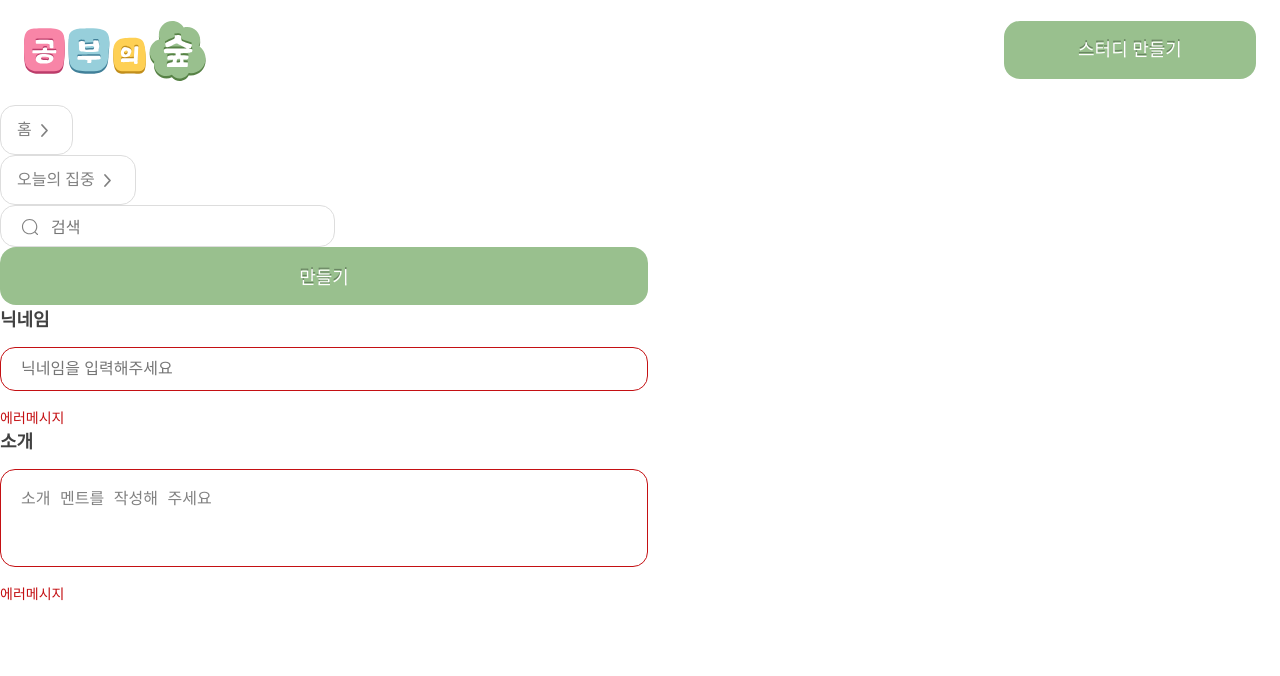
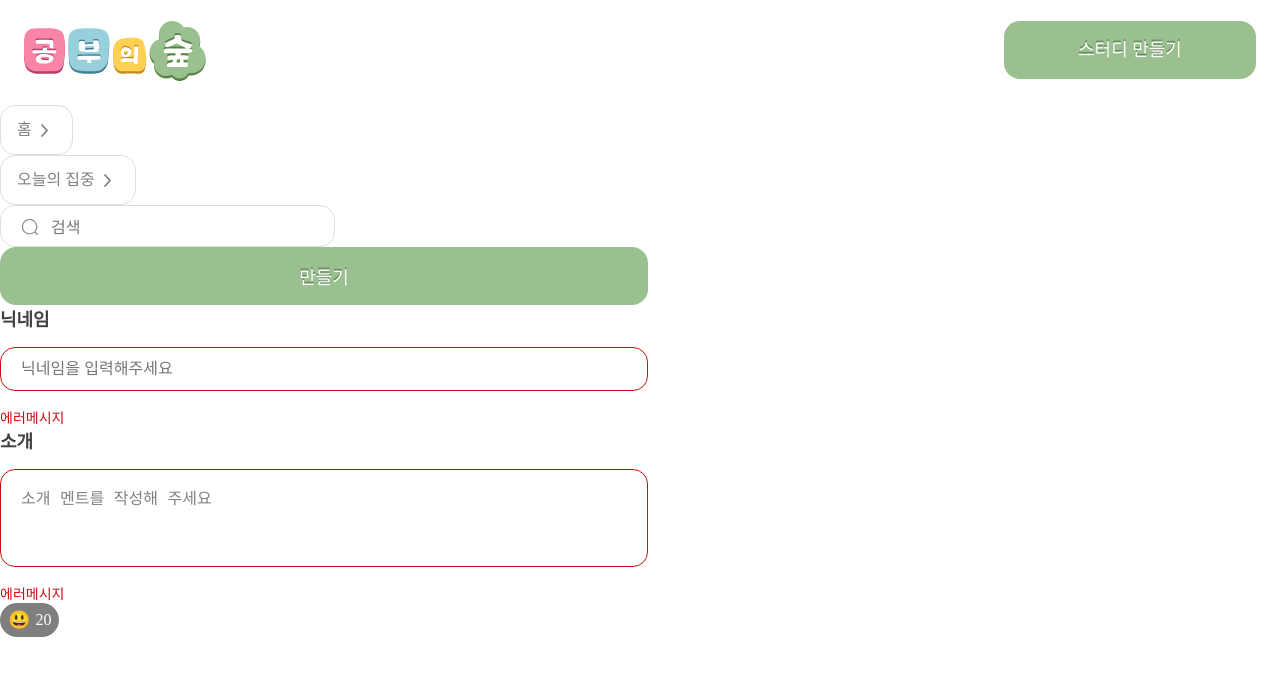
Before and after one commit to 15-sprint-fullstack/15-StudyForest-Boradori-FE, a React (Vite) app: page / in a window 1280 px wide. Shown: the top 676 px of the page. Built offline with nearby package versions, Linux system fonts and the light colour scheme; a web font is replaced by a local one.

Commit message:
feat: Tag 공용 컴포넌트 제작

```diff
--- a/src/App.jsx
+++ b/src/App.jsx
@@ -5,6 +5,7 @@ import {
   MoveButton,
   Navigation,
   NormalButton,
+  Tag,
 } from '#publicComponents';
 import { useEffect, useState } from 'react';
 
@@ -54,6 +55,8 @@ function App() {
         multiline={true}
         error="에러메시지"
       />
+
+      <Tag emoji={'😃'} count={20} />
     </div>
   );
 }
--- /dev/null
+++ b/src/components/public/Tag.jsx
@@ -0,0 +1,10 @@
+import styles from '#styles/Tag.module.css';
+
+export function Tag({ emoji, count }) {
+  return (
+    <div className={styles.tagContainer}>
+      <span className={styles.emoji}>{emoji}</span>
+      <span className={styles.count}>{count}</span>
+    </div>
+  );
+}
--- a/src/components/public/index.js
+++ b/src/components/public/index.js
@@ -3,3 +3,4 @@ export { Navigation } from './Navigation';
 export { Modal } from './Modal';
 export { NormalButton } from './NormalButton';
 export { InputContainer } from './InputContainer';
+export { Tag } from './Tag';
--- /dev/null
+++ b/src/styles/Tag.module.css
@@ -0,0 +1,23 @@
+.tagContainer {
+  display: inline-flex;
+  padding: 6px 8px;
+  align-items: center;
+  gap: 5px;
+  border-radius: 50px;
+  background: rgba(0, 0, 0, 0.5);
+
+  & .emoji {
+    font-size: 18px;
+    font-style: normal;
+    font-weight: 500;
+    line-height: normal;
+  }
+
+  & .count {
+    font-size: 16px;
+    font-style: normal;
+    font-weight: 400;
+    line-height: normal;
+    color: #fff;
+  }
+}
```
